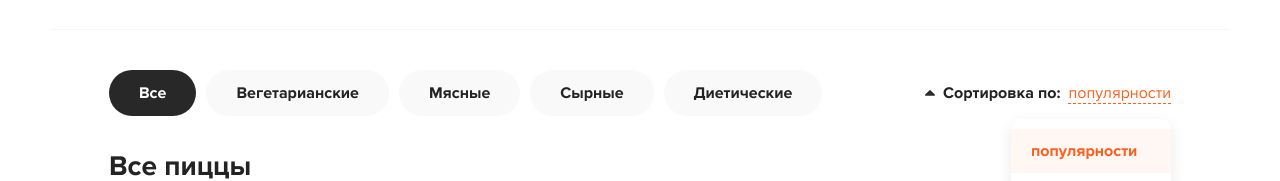
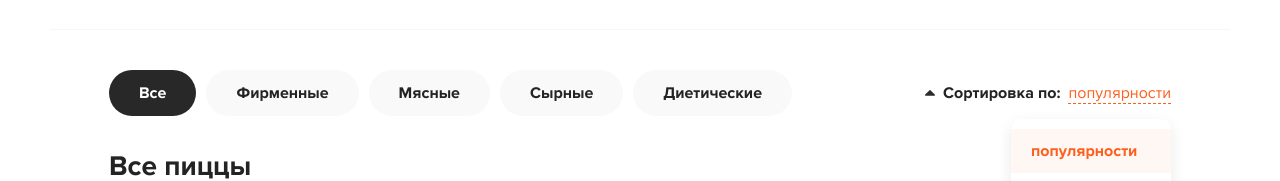
Before and after one commit to BLOCKMATERIAL/pizza-nostra-react, a React app: page / in a window 1280 px wide. Shown: the part 152-333 px from the top of the page. Built offline with nearby package versions, Linux system fonts and the light colour scheme.

Commit message:
Сhanged the name of the categories.

```diff
--- a/src/App.js
+++ b/src/App.js
@@ -8,7 +8,7 @@ function App() {
       <div className="content">
         <div className="container">
           <div className="content__top">
-            <Categories items={[ 'Вегетарианские','Мясные','Сырные','Диетические']} />
+            <Categories items={[ 'Фирменные','Мясные','Сырные','Диетические']} />
             <div className="sort">
               <div className="sort__label">
                 <svg
```
